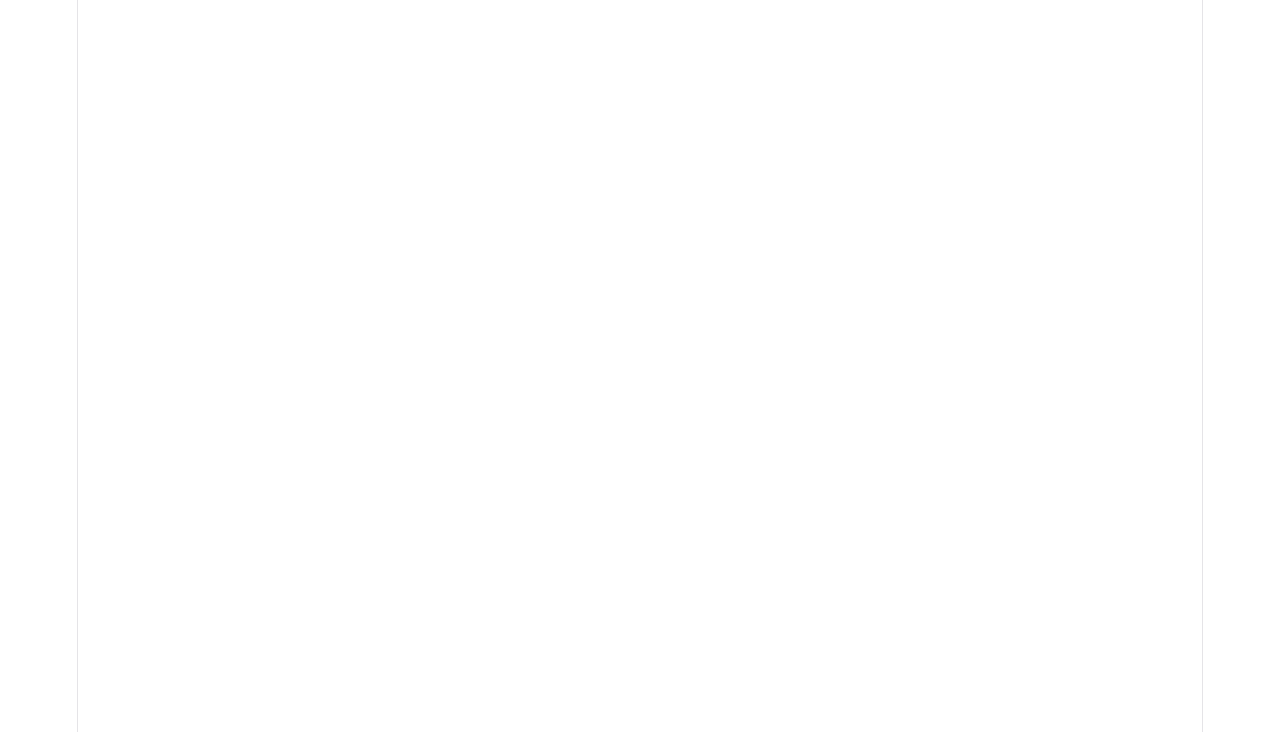
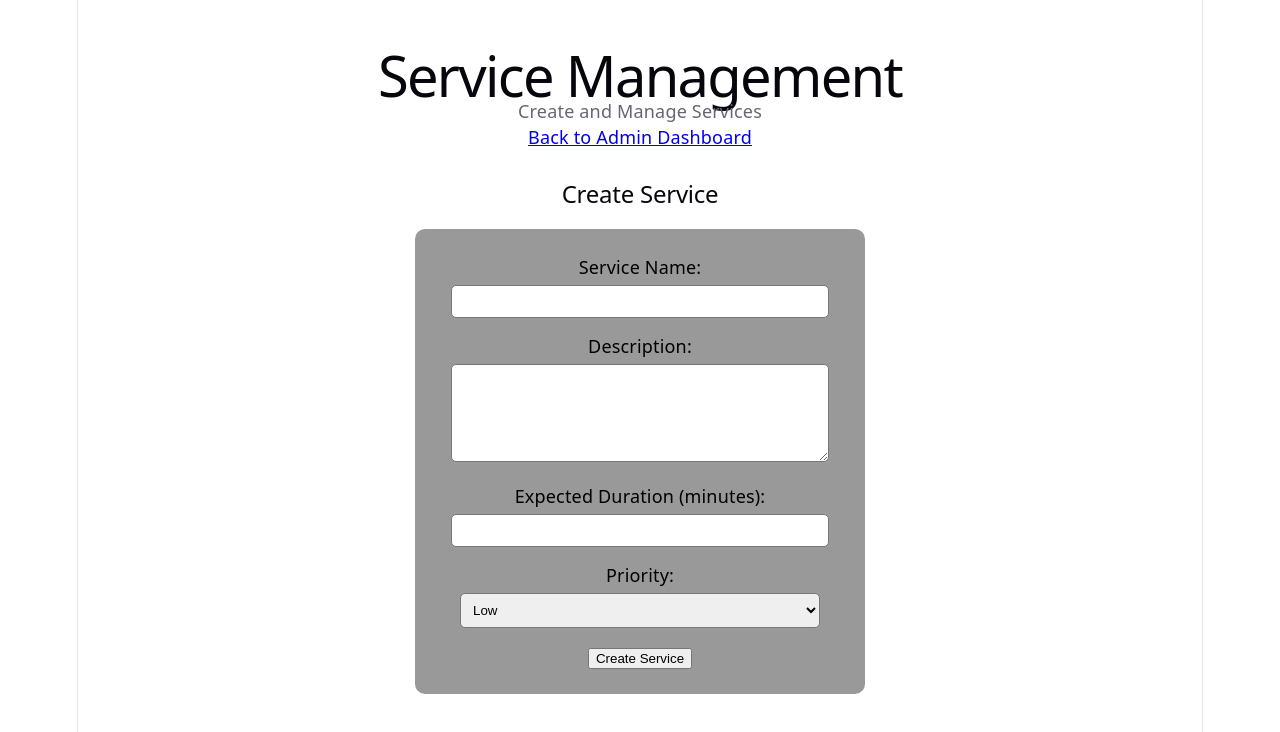
Before and after one commit to Irving13-97/QueueSmart-Project, a React (Vite) app: page /service-management in a window 1280 px wide. Before the commit this address had no page. Shown: the top 732 px of the page. Built offline with nearby package versions, Linux system fonts and the light colour scheme.

Commit message:
Update admin dashboard and service management

```diff
--- a/src/App.css
+++ b/src/App.css
@@ -227,3 +227,56 @@
   text-align: left;
   font-size: 14px;
 }
+
+.service-card {
+  background-color: #999999;
+  padding: 20px;
+  margin: 15px 0;
+  border-radius: 10px;
+  width: 300px;
+  border: 1px solid #999999 ;
+  color: black;
+}
+
+.services-container{
+  display: flex;
+  justify-content: center;
+  gap: 20px;
+  flex-wrap: wrap;
+}
+
+.service-management{
+  text-align: center;
+  padding: 30px;
+}
+.service-management h1{
+  margin-bottom: 10px;
+}
+.service-management h2{
+  margin-top: 30px;
+}
+.service-management form{
+  background-color: #999999;
+  width: 400px;
+  margin: 20px auto;
+  padding: 25px;
+  border-radius: 10px;
+}
+.service-management form div{
+  margin-bottom: 15px;
+}
+.service-management label{
+  display: block;
+  margin-bottom: 5px;
+  color: black;
+}
+.service-management input, .service-management textarea, .service-management select{
+  width: 90%;
+  padding: 8px;
+  border: 1px solid #777;
+  border-radius: 5px;
+}
+.service-management textarea{
+  height: 80px;
+  resize: vertical;
+}
--- a/src/App.jsx
+++ b/src/App.jsx
@@ -6,7 +6,10 @@ import JoinQueue from './pages/JoinQueue'
 import QueueStatus from './pages/QueueStatus'
 import History from './pages/History'
 import AdminDashboard from './pages/AdminDashboard'
+import QueueManagement from './pages/QueueManagement'
+import ServiceManagement from './pages/ServiceManagement'
 import './App.css'
+
 
 function App() {
   return (
@@ -17,8 +20,10 @@ function App() {
         <Route path="/user-dashboard" element={<UserDashboard />} />
         <Route path="/admin-dashboard" element={<AdminDashboard />} />
         <Route path="/join-queue" element={<JoinQueue />} />
-        <Route path="queue-status" element={<QueueStatus />} />
-        <Route path="history" element={<History />} />
+        <Route path="/queue-status" element={<QueueStatus />} />
+        <Route path="/history" element={<History />} />
+        <Route path="/service-management" element={<ServiceManagement />}/>
+        <Route path="/queue-management" element={<QueueManagement />} />
       </Routes>
     </Router>
   )
--- a/src/pages/AdminDashboard.jsx
+++ b/src/pages/AdminDashboard.jsx
@@ -1,3 +1,50 @@
+import { useState } from 'react'
+import { Link } from 'react-router-dom';
+import '../App.css';
+
 export default function AdminDashboard() {
-  return <h1>Admin Page</h1>;
+  const [oilOpen, SetoilIsOpen] = useState(true);
+  const [tireOpen, SettireIsOpen] = useState(true);
+  const [syntheticOpen, SetsyntheticIsOpen] = useState(true);
+  return(
+    <div>
+      <h1>Admin Dashboard</h1>
+      <p> Manage services and monitor queues.</p>
+
+      <h2>Services</h2>
+
+      <div className='services-container'>
+
+      <div className="service-card">
+        {/*Mock data*/}
+        <h3>Express Oil change</h3>
+        <p>Queue: 5 people</p>
+        <p>Status: {oilOpen ? 'Open' : 'Closed'}</p>
+        <button onClick={() => SetoilIsOpen(!oilOpen)}> {oilOpen ? 'Close': 'Open'}</button>
+      </div>
+
+      <div className="service-card">
+        {/*Mock data*/}
+        <h3>Tire Rotation & Inspection</h3>
+        <p>Queue: 3 people</p>
+        <p>Status: {tireOpen ? 'Open' : 'Closed'}</p>
+        <button onClick={() => SettireIsOpen(!tireOpen)}> {tireOpen ? 'Close': 'Open'}</button>
+      </div>
+
+      <div className="service-card">
+        {/*Mock data*/}
+        <h3>Full Synthetic Service</h3>
+        <p>Queue: 2 people</p>
+        <p>Status: {syntheticOpen ? 'Open' : 'Closed'}</p>
+        <button onClick={() => SetsyntheticIsOpen(!syntheticOpen)}> {syntheticOpen ? 'Close': 'Open'}</button>
+      </div>
+
+      <Link to="/service-management">Service Management</Link>
+      <br />
+      <Link to="/queue-management">Queue Management</Link>
+      <br />
+      <Link to="/">Log Out</Link>
+      </div>
+    </div>
+  );
 }
--- /dev/null
+++ b/src/pages/QueueManagement.jsx
@@ -0,0 +1,13 @@
+import { Link } from "react-router-dom";
+import '../App.css';
+
+export default function QueueManagement(){
+    return(
+        <div>
+            <h1>Queue Management</h1>
+            <p>Management customers waiting on Queue</p>
+
+            <Link to="/admin-dashboard">Back to Admin Dashboard</Link>
+        </div>
+    );
+}
--- a/src/pages/ServiceManagement.jsx
+++ b/src/pages/ServiceManagement.jsx
@@ -1,3 +1,49 @@
-export default function ServiceManagement() {
-  return <h1>Service Managemenet Page</h1>;
+import { useState } from "react";
+import { Link } from "react-router-dom";
+import '../App.css';
+
+export default function ServiceManagement(){
+  const [serviceName, setServiceName] = useState('');
+  const handleSubmit = (e) =>{e.preventDefault()};
+
+  return(
+    <div className="service-management">
+      <h1>Service Management</h1>
+      <p>Create and Manage Services</p>
+
+      <Link to="/admin-dashboard">Back to Admin Dashboard</Link>
+
+      <h2>Create Service</h2>
+      <form onSubmit={handleSubmit}>
+        <div>
+          <label>Service Name:</label>
+          <input
+            type="text"
+            value={serviceName}
+            onChange={(e) => setServiceName(e.target.value)}
+          />
+        </div>
+
+        <div>
+          <label>Description:</label>
+          <textarea />
+        </div>
+
+        <div>
+          <label>Expected Duration (minutes):</label>
+          <input type="number"/>
+        </div>
+
+        <div>
+          <label>Priority:</label>
+          <select>
+            <option value="low">Low</option>
+            <option value="medium">Medium</option>
+            <option value="high">High</option>
+          </select>
+        </div>
+        <button type="submit">Create Service</button>
+      </form>
+    </div>
+  );
 }
```
